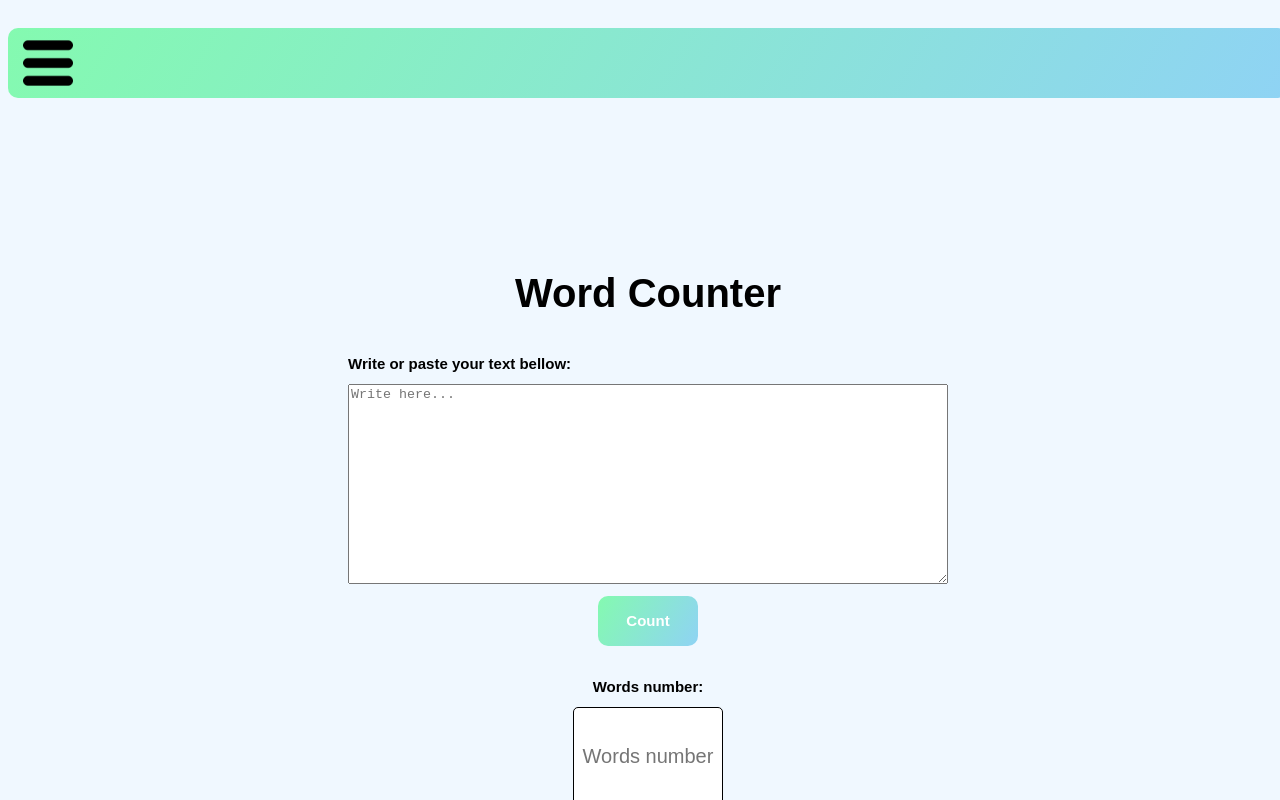
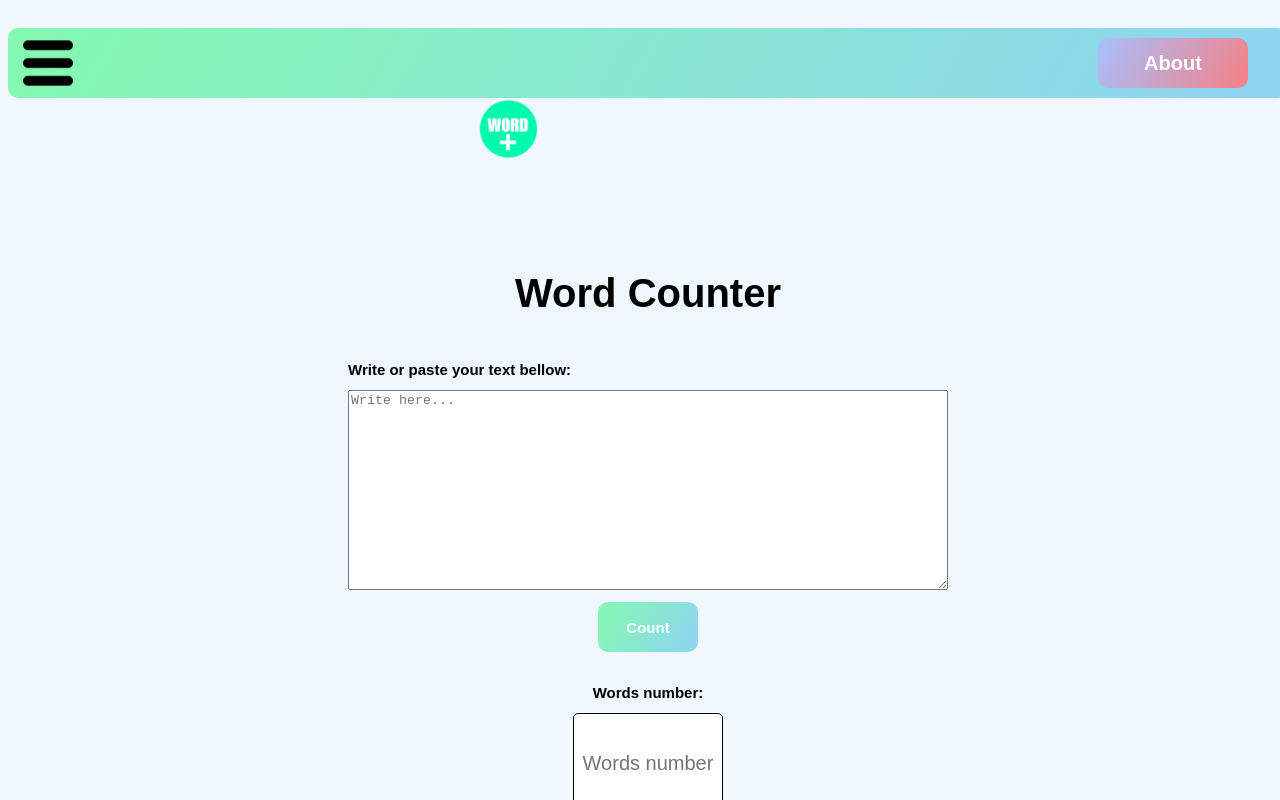
Before and after one commit to LucasKleaL/word-counter, a plain HTML site: page index.html in a window 1280 px wide. Drawn offline with Linux system fonts and the light colour scheme.

Commit message:
4 commit
Adicionado ícone na janela do browser.
Adicionado botão para a página about.
Adicionado a logo no meio da nav bar.
Mudança na mensagem ao copiar link no botão share.

```diff
--- a/index.html
+++ b/index.html
@@ -2,7 +2,7 @@
     <head>
         <meta charset="utf-8">
         <title>Word counter</title>
-        <link rel="shortcut icon" type="image/png" href="">
+        <link rel="shortcut icon" type="image/png" href="images/word-counter-icon.png" width="20px" heigth="20px">
         <link rel="stylesheet" type="text/css" href="style.css">
         <script type="text/javascript" src="jquery-3.5.1.js"></script>
         <script type="text/javascript" src="script.js"></script>
@@ -12,10 +12,16 @@
 
         <div class="div-navbar">
 
+            <nav aria-label="navbarTopo">
+
             <input type="checkbox" id="menuCheck">
             <label id="menuIcon" for="menuCheck"><img src="images/horizontal-lines-icon.png" alt="menu" class="menu-icon"></label>
 
             <input class="link-site" id="linkSite" value="https://lucaskleal.github.io/word-counter/" readonly="readonly">
+
+            <a href="about.html" id="linkAbout"><button class="botao-navbar" id="botaoAbout">About</button></a>
+
+            <a href="index.html"><img src="images/word-counter-logo.png" alt="Word Counter" width="60px" height="60px" class="imagem-logo"></a>
 
         <div class="div1">
 
@@ -51,7 +57,7 @@
         </div>
 
         <div class="menu-lateral" id="menuLateral">
-            <nav class="nav-menu-lateral">
+            <nav class="nav-menu-lateral" id="navMenuLateral" aria-label="navMenuLateral">
 
 
                     <div class="div-menu-lateral">
@@ -81,10 +87,5 @@
             </nav>
         </div>
 
-
-
-
-
-
     </body>
 </html>
--- a/script.js
+++ b/script.js
@@ -20,6 +20,7 @@ $("#botaoIngles").click(function(){ //botao que muda o layout do site para ingle
     document.querySelector("#counterDescription").innerHTML = "Words number:"
     document.querySelector("#botaoShare").innerHTML = "Share"
     document.querySelector("#botaoCalculadora").innerHTML = "Calculator"
+    document.querySelector("#botaoAbout").innerHTML = "About"
 
 });
 
@@ -30,6 +31,7 @@ $("#botaoPortugues").click(function(){ //botao que muda o layout do site para po
     document.querySelector("#counterDescription").innerHTML = "Número de palavras:"
     document.querySelector("#botaoShare").innerHTML = "Compartilhar"
     document.querySelector("#botaoCalculadora").innerHTML = "Calculadora"
+    document.querySelector("#botaoAbout").innerHTML = "Sobre"
 
 });
 
@@ -40,6 +42,7 @@ $("#botaoEspanhol").click(function(){ //botao que muda o layout do site para esp
     document.querySelector("#counterDescription").innerHTML = "Número de palabras:"
     document.querySelector("#botaoShare").innerHTML = "Compartir"
     document.querySelector("#botaoCalculadora").innerHTML = "Calculadora"
+    document.querySelector("#botaoAbout").innerHTML = "Acerca"
 
 });
 
@@ -49,7 +52,7 @@ $("#botaoShare").click(function(){
     var texto = document.getElementById("linkSite");
     texto.select();
     document.execCommand("copy")
-    alert("Link copied")
+    alert("Link copied to clipboard")
 
 });
 
--- a/style.css
+++ b/style.css
@@ -9,7 +9,29 @@
     width: 100%;
     border-radius: 10px;
     background-image: linear-gradient(120deg, #84fab0 0%, #8fd3f4 100%);
-    position: absolute;
+    position: fixed;
+}
+
+.imagem-logo{
+    float: right;
+    margin-top: 5px;
+    margin-right: 750px;
+}
+
+.botao-navbar{
+    background-image: linear-gradient(120deg, #a6c0fe 0%, #f68084 100%);
+    float: right;
+    margin-top: 10px;
+    margin-right: 40px;
+    width: 150px;
+    height: 50px;
+    border: 0;
+    border-radius: 10px;
+    cursor: pointer;
+    color: white;
+    font-family: arial;
+    font-weight: bold;
+    font-size: 20px;
 }
 
 #menucheck{
@@ -48,6 +70,8 @@ input[type="checkbox"]:checked ~ .menu-lateral{
     opacity: 0;
 }
 
+
+/* Style menu lateral */
 .menu-lateral{
     left: -360;
     top: 100px;
```
Also changed, not shown: images/word-counter-icon.png (added), images/word-counter-logo.png (added).
